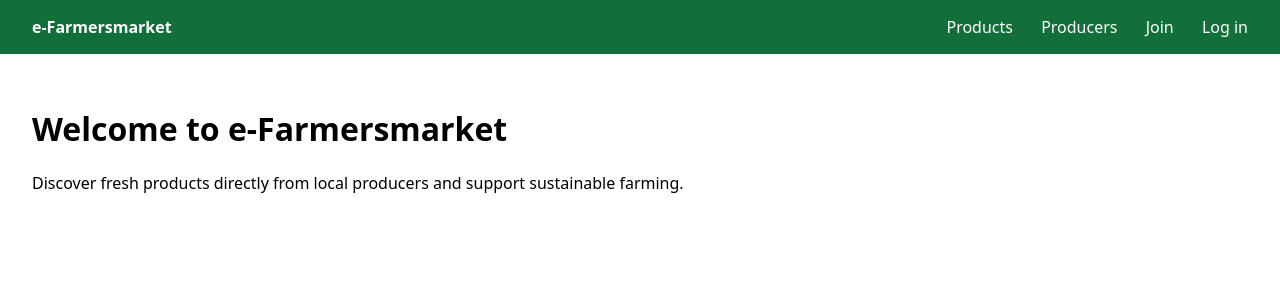
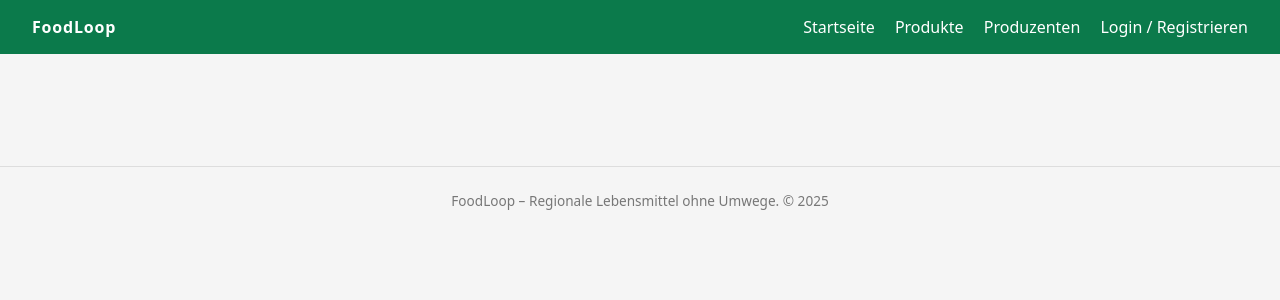
Before and after one commit to kaangecer/e-farmersmarket, a Flask app: page / in a window 1280 px wide. Shown: the top 300 px of the page. Run offline with Flask 3, Linux system fonts and the light colour scheme.

Commit message:
Diego Homepage Update

```diff
--- a/templates/home.html
+++ b/templates/home.html
@@ -1,35 +1,129 @@
-<!doctype html>
-<html lang="en">
+<!DOCTYPE html>
+<html lang="de">
 <head>
-    <meta charset="utf-8">
-    <title>e‑Farmersmarket – Home</title>
+    <meta charset="UTF-8">
+    <title>{% block title %}FoodLoop{% endblock %}</title>
+    <meta name="viewport" content="width=device-width, initial-scale=1">
+
+    <!-- Sehr einfache Basis-Styles (du kannst später CSS-Datei nutzen) -->
     <style>
-      body { font-family: system-ui, sans-serif; margin: 0; }
-      header { background: #136f3a; color: white; padding: 1rem 2rem; display: flex; justify-content: space-between; align-items: center; }
-      header .logo { font-weight: 700; }
-      header nav a {
+        body {
+            font-family: system-ui, -apple-system, BlinkMacSystemFont, "Segoe UI", sans-serif;
+            margin: 0;
+            background: #f5f5f5;
+            color: #222;
+        }
+        header {
+            background: #0b7a4b;
             color: white;
-        margin-left: 1.5rem;
+            padding: 1rem 2rem;
+            display: flex;
+            justify-content: space-between;
+            align-items: center;
+        }
+        header a {
+            color: white;
             text-decoration: none;
+            margin-left: 1rem;
             font-weight: 500;
         }
-      header nav a:hover { text-decoration: underline; }
-      main { padding: 2rem; }
+        header a:hover {
+            text-decoration: underline;
+        }
+        .logo {
+            font-weight: 700;
+            letter-spacing: 0.05em;
+        }
+        main {
+            max-width: 1100px;
+            margin: 2rem auto;
+            padding: 0 1rem 3rem;
+        }
+        .btn {
+            display: inline-block;
+            padding: 0.7rem 1.4rem;
+            border-radius: 999px;
+            border: none;
+            cursor: pointer;
+            text-decoration: none;
+            font-weight: 600;
+        }
+        .btn-primary {
+            background: #0b7a4b;
+            color: white;
+        }
+        .btn-secondary {
+            background: white;
+            color: #0b7a4b;
+            border: 1px solid #0b7a4b;
+        }
+        .card {
+            background: white;
+            border-radius: 0.75rem;
+            padding: 1.5rem;
+            box-shadow: 0 8px 20px rgba(0,0,0,0.06);
+            margin-bottom: 1.5rem;
+        }
+        .grid {
+            display: grid;
+            gap: 1.5rem;
+        }
+        @media (min-width: 768px) {
+            .grid-2 {
+                grid-template-columns: repeat(2, minmax(0, 1fr));
+            }
+            .grid-3 {
+                grid-template-columns: repeat(3, minmax(0, 1fr));
+            }
+        }
+        .section-title {
+            font-size: 1.4rem;
+            margin-bottom: 0.5rem;
+        }
+        .section-sub {
+            color: #555;
+            margin-bottom: 1.5rem;
+        }
+        form.inline-form > * {
+            margin-right: 0.5rem;
+            margin-bottom: 0.5rem;
+        }
+        input, select {
+            padding: 0.5rem 0.7rem;
+            border-radius: 999px;
+            border: 1px solid #ccc;
+            font: inherit;
+        }
+        footer {
+            text-align: center;
+            padding: 1.5rem 1rem;
+            color: #777;
+            border-top: 1px solid #ddd;
+            font-size: 0.85rem;
+        }
     </style>
+
+    {% block extra_head %}{% endblock %}
 </head>
 <body>
 <header>
-      <div class="logo">e‑Farmersmarket</div>
+    <div class="logo">
+        FoodLoop
+    </div>
     <nav>
-        <a href="/products">Products</a>
-        <a href="/producers">Producers</a>
-        <a href="/join">Join</a>
-        <a href="/login">Log in</a>
+        <a href="{{ url_for('home') }}">Startseite</a>
+        <a href="{{ url_for('products') }}">Produkte</a>
+        <a href="{{ url_for('producers') }}">Produzenten</a>
+        <a href="{{ url_for('auth') }}">Login / Registrieren</a>
     </nav>
 </header>
+
 <main>
-      <h1>Welcome to e‑Farmersmarket</h1>
-      <p>Discover fresh products directly from local producers and support sustainable farming.</p>
+    {% block content %}{% endblock %}
 </main>
+
+<footer>
+    FoodLoop – Regionale Lebensmittel ohne Umwege. &copy; {{ 2025 }}
+</footer>
 </body>
 </html>
```
Lines whose indentation alone changed are shown as unchanged.
